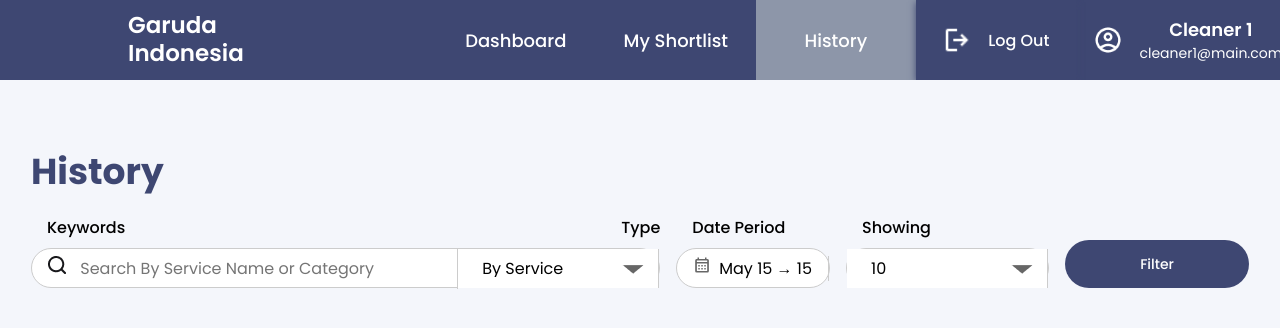
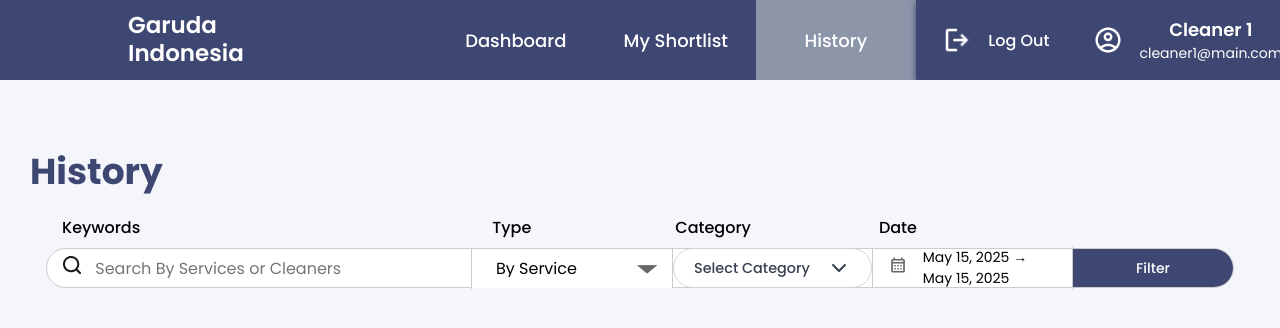
Before and after one commit to nichoalx/MaidEasy, a React (Vite) app in the folder client/: page /homeowner/history in a window 1280 px wide. Shown: the top 328 px of the page. Built offline with nearby package versions, Linux system fonts and the light colour scheme.

Commit message:
search bar done

```diff
--- a/client/package.json
+++ b/client/package.json
@@ -10,10 +10,15 @@
     "preview": "vite preview"
   },
   "dependencies": {
+    "bootstrap": "^5.3.6",
     "date-fns": "^4.1.0",
+    "jquery": "^3.7.1",
     "lucide-react": "^0.487.0",
+    "moment": "^2.30.1",
     "react": "^19.0.0",
+    "react-bootstrap-daterangepicker": "^8.0.0",
     "react-date-range": "^2.0.1",
+    "react-daterangepicker": "^0.1.2",
     "react-dom": "^19.0.0",
     "react-router-dom": "^7.5.0"
   },
--- a/client/src/home-owner/HomeOwner.css
+++ b/client/src/home-owner/HomeOwner.css
@@ -274,40 +274,18 @@ html, body, #root {
     width: 10rem;
   }
 
-  .filterButton:hover, .filterButtonHistory{
+  .filterButton:hover {
     background-color: #2e355c;
   }
 
-  .filterButtonHistory {
-    background-color: #3E4772;
-    color: white;
-    border: none;
-    padding: 0 3rem;
-    font-size: 14px;
-    font-weight: 500;
-    height: 48px;
-    border-radius: 999px;
-    cursor: pointer;
-    transition: background-color 0.2s ease;
-    width: 11.5rem;
-  }
 
-  .HomeOwnerShortListName{
+  .HomeOwnerShortListName, .HomeOwnerHistoryName{
     font-size: 36px;
     color: #3E4772;
     margin-top: 4rem;
     font-weight: 800;
     margin-left: -1rem;
     margin-bottom: -2rem;
-  }
-
-  .HomeOwnerHistoryName{
-    font-size: 36px;
-    color: #3E4772;
-    margin-top: 4rem;
-    font-weight: 800;
-    margin-left: 0rem;
-    margin-bottom: 1rem;
   }
 
   .HomeOwnerHistoryBar {
@@ -329,3 +307,12 @@ html, body, #root {
   .HomeOwnerSearchGroup .labelRow label:nth-child(2) {
     margin-left: 31rem;
   }
+
+  .HomeOwnerDateFilter {
+    max-width: 200px;
+    font-size: 14px;
+  }
+
+  .dateOutput {
+    margin-left: 1rem;
+  }
--- a/client/src/home-owner/HomeOwnerHistory.jsx
+++ b/client/src/home-owner/HomeOwnerHistory.jsx
@@ -1,105 +1,88 @@
-// HomeOwner/HomeOwnerHistory.jsx
 import { useState } from "react"
 import { DateRange } from "react-date-range"
 import { format } from "date-fns"
 import searchIcon from "../assets/Search.png"
+import CategoryDropdown from "../components/categoryDropdown"
 import calendarIcon from "../assets/calender_icon.png"
+import "react-date-range/dist/styles.css"
+import "react-date-range/dist/theme/default.css"
 
-export default function HomeOwnerHistory() {
+export default function HomeOwnerShortlist() {
+  const [selectedCategories, setSelectedCategories] = useState([])
+  const [showPicker, setShowPicker] = useState(false)
   const [range, setRange] = useState([
     {
       startDate: new Date(),
       endDate: new Date(),
-      key: "selection",
-    },
+      key: "selection"
+    }
   ])
-
-  const [showPicker, setShowPicker] = useState(false)
 
   const formatRange = () => {
     const start = range[0].startDate
     const end = range[0].endDate
-    const startMonth = format(start, "MMM")
-    const endMonth = format(end, "MMM")
-    const startDay = format(start, "d")
-    const endDay = format(end, "d")
-
-    return `${startMonth} ${startDay} → ${endMonth === startMonth ? endDay : `${endMonth} ${endDay}`}`
+    return `${format(start, "MMM d, yyyy")} → ${format(end, "MMM d, yyyy")}`
   }
 
   return (
     <div className="HomeOwnerHistory">
       <div className="HomeOwnerHistoryName">History</div>
 
-      <div className="HomeOwnerHistoryBar">
-        {/* Keywords + Type */}
-        <div className="HomeOwnerSearchGroup">
+      <div className="HomeOwnerSearchContainer">
         <div className="labelRow">
           <label>Keywords</label>
           <label>Type</label>
+          <label>Category</label>
+          <label>Date</label>
         </div>
+
         <div className="HomeOwnerSearchBar">
+          {/* Search input */}
           <div className="searchGroup">
             <span className="searchIcon">
               <img src={searchIcon} alt="search icon" />
             </span>
-              <input type="text" placeholder="Search By Service Name or Category" />
+            <input type="text" placeholder="Search By Services or Cleaners" />
           </div>
+
+          {/* Type dropdown */}
           <div className="HomeOwnerBy">
             <select>
               <option>By Service</option>
-                <option>By Category</option>
+              <option>By Cleaners</option>
             </select>
           </div>
-          </div>
+
+          {/* Category */}
+          <div className="HomeOwnerCategoryDropdown">
+            <CategoryDropdown
+              selectedCategories={selectedCategories}
+              onChange={setSelectedCategories}
+              availableCategories={[
+                { id: "window", name: "Window Cleaning" },
+                { id: "floor", name: "Floor Cleaning" },
+                { id: "sofa", name: "Sofa Cleaning" },
+                { id: "carpet", name: "Carpet Cleaning" },
+                { id: "bathroom", name: "Bathroom Cleaning" },
+              ]}
+            />
           </div>
 
           {/* Date Range Picker */}
-        <div className="HomeOwnerSearchGroup">
-          <div className="labelRow">
-            <label>Date Period</label>
-          </div>
+          <div className="HomeOwnerDateFilter" style={{ position: "relative" }}>
             <div
-            className="HomeOwnerSearchBar"
+              className="searchGroup"
               onClick={() => setShowPicker(!showPicker)}
               style={{ cursor: "pointer" }}
             >
-            <div className="searchGroup">
               <span className="searchIcon">
                 <img src={calendarIcon} alt="calendar icon" />
               </span>
-              <span>{formatRange()}</span>
-            </div>
-          </div>
-        </div>
-
-        {/* Showing dropdown */}
-        <div className="HomeOwnerSearchGroup">
-          <div className="labelRow">
-            <label>Showing</label>
-          </div>
-          <div className="HomeOwnerSearchBar">
-            <div className="HomeOwnerBy">
-              <select>
-                <option>10</option>
-                <option>25</option>
-                <option>50</option>
-              </select>
-            </div>
-          </div>
-        </div>
-
-        {/* Filter Button */}
-        <div className="HomeOwnerSearchGroup">
-          <div className="labelRow" style={{ visibility: "hidden" }}>
-            <label>Filter</label>
-          </div>
-          <button className="filterButtonHistory">Filter</button>
-        </div>
+              <span className="dateOutput">{formatRange()}</span>
             </div>
 
             {showPicker && (
-        <div style={{ position: "absolute", zIndex: 10 }}>
+              <div style={{ position: "absolute", top: "100%", left: 0, zIndex: 999 }}>
                 <DateRange
                   editableDateInputs={true}
                   onChange={(item) => setRange([item.selection])}
@@ -109,5 +92,11 @@ export default function HomeOwnerHistory() {
               </div>
             )}
           </div>
+
+          {/* Filter button */}
+          <button className="filterButton">Filter</button>
+        </div>
+      </div>
+    </div>
   )
 }
--- a/client/src/home-owner/HomeOwnerShortlist.jsx
+++ b/client/src/home-owner/HomeOwnerShortlist.jsx
@@ -1,7 +1,12 @@
 // HomeOwner/HomeOwnerShortlist.jsx
+import { useState } from "react"
 import searchIcon from "../assets/Search.png"
+import CategoryDropdown from "../components/categoryDropdown"
 
 export default function HomeOwnerShortlist() {
+    const [selectedCategories, setSelectedCategories] = useState([])
+
+
     return (
     <div className="HomeOwnerShortList">
         <div className="HomeOwnerShortListName">My Shortlist</div>
@@ -10,6 +15,7 @@ export default function HomeOwnerShortlist() {
             <div className="labelRow">
             <label>Keywords</label>
             <label>Type</label>
+            <label>Category</label>
             <label>Price</label>
             </div>
 
@@ -19,16 +25,30 @@ export default function HomeOwnerShortlist() {
                 <span className="searchIcon">
                 <img src={searchIcon} alt="search icon" />
                 </span>
-            <input type="text" placeholder="Search By Services/Categories/Cleaners" />
+                <input type="text" placeholder="Search By Services or Cleaners" />
             </div>
 
             {/* Type dropdown */}
             <div className="HomeOwnerBy">
                 <select>
                 <option>By Service</option>
-              <option>By Category</option>
                 <option>By Cleaners</option>
                 </select>
+            </div>
+
+            {/* Category */}
+                <div className="HomeOwnerCategoryDropdown">
+                    <CategoryDropdown
+                    selectedCategories={selectedCategories}
+                    onChange={setSelectedCategories}
+                    availableCategories={[
+                        { id: "window", name: "Window Cleaning" },
+                        { id: "floor", name: "Floor Cleaning" },
+                        { id: "sofa", name: "Sofa Cleaning" },
+                        { id: "carpet", name: "Carpet Cleaning" },
+                        { id: "bathroom", name: "Bathroom Cleaning" },
+                    ]}
+                    />
                 </div>
 
             {/* Price dropdown */}
```
Also changed, not shown: 1 other file (tests, documents, lock files or other folders). Lines whose indentation alone changed are shown as unchanged.
